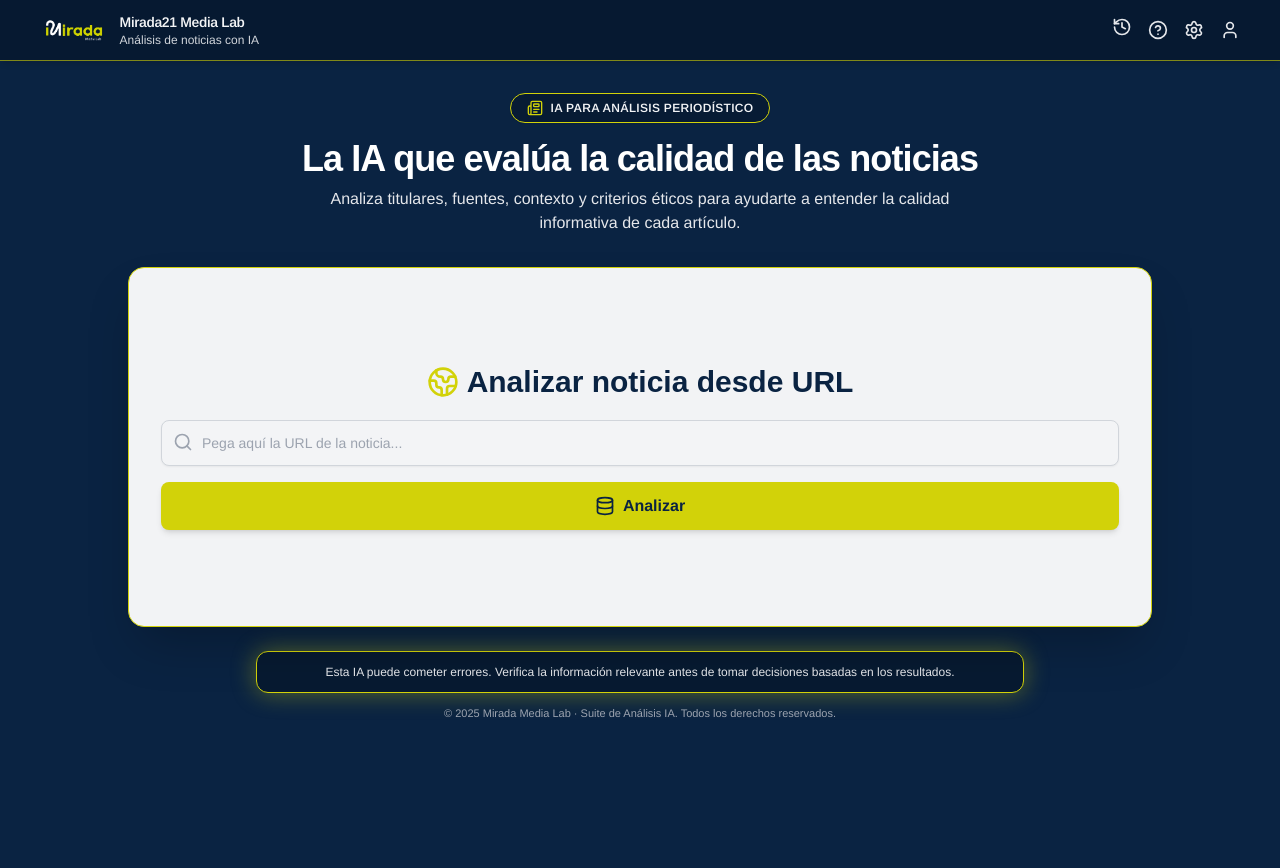
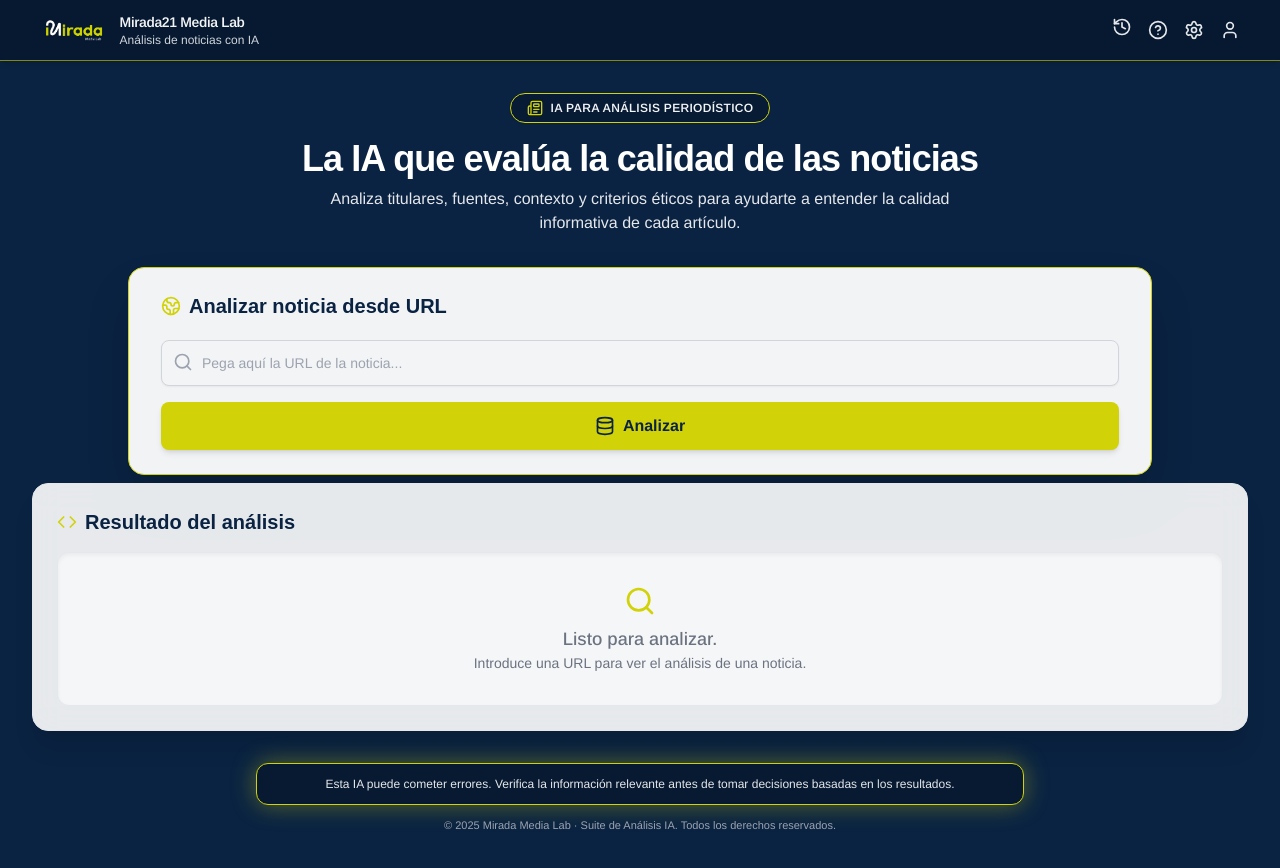
Before and after one commit to AdeSantosSierra/hemingwai, a React (Vite) app in the folder frontend/: page / in a window 1280 px wide. Shown: the top 868 px of the page. Before the commit the page ends 800 px from the top, so only its background shows below. Built offline with nearby package versions, Linux system fonts and the light colour scheme; a web font is replaced by a local one.

Commit message:
pequeño ajuste de los pop up de resultados

```diff
--- a/frontend/src/App.jsx
+++ b/frontend/src/App.jsx
@@ -41,6 +41,17 @@ function App() {
       }
     } catch (e) {
       console.error('Error al cargar historial:', e);
+    }
+
+    // Detectar ruta /analisis/:id al montar
+    const path = window.location.pathname;
+    const match = path.match(/^\/analisis\/([^/]+)/);
+    if (match) {
+      const id = match[1];
+      if (id) {
+        // Ejecutar búsqueda automáticamente
+        handleBuscarNoticia(id);
+      }
     }
   }, []);
 
@@ -135,6 +146,7 @@ function App() {
                 id: crypto.randomUUID(),
                 query: query,
                 title: data.titulo,
+                url: data.url,
                 timestamp: Date.now()
             });
         }
@@ -158,7 +170,7 @@ function App() {
 
   return (
     <div className="min-h-screen flex flex-col bg-[#0A2342] text-gray-100 font-sans">
-      <Toaster position="top-right" richColors />
+      <Toaster position="top-center" richColors />
 
       {/* Barra superior */}
       <header className="w-full border-b border-lima/60 bg-[#071A31]/95 backdrop-blur flex items-center justify-between px-6 sm:px-10 py-3 shadow-md sticky top-0 z-50">
@@ -229,23 +241,9 @@ function App() {
 
           {/* Tarjeta de búsqueda */}
           <section className="mb-2">
-            <div
-              className={`bg-white/95 backdrop-blur-lg shadow-2xl rounded-2xl border border-lima px-6 sm:px-8 max-w-5xl mx-auto transition-all duration-500 hover:shadow-lima-500/20 ${
-                estadoBusqueda === 'idle' ? 'py-16 sm:py-24' : 'py-6'
-              }`}
-            >
-              <h2
-                className={`font-semibold mb-5 text-[#0A2342] flex items-center gap-2 transition-all duration-500 ${
-                  estadoBusqueda === 'idle'
-                    ? 'text-2xl sm:text-3xl justify-center mb-10'
-                    : 'text-lg sm:text-xl'
-                }`}
-              >
-                <Globe2
-                  className={`text-lima transition-all duration-500 ${
-                    estadoBusqueda === 'idle' ? 'w-8 h-8' : 'w-5 h-5'
-                  }`}
-                />
+            <div className="bg-white/95 backdrop-blur-lg shadow-2xl rounded-2xl border border-lima px-6 sm:px-8 py-6 max-w-5xl mx-auto transition-all duration-300 hover:shadow-lima-500/20">
+              <h2 className="text-lg sm:text-xl font-semibold mb-5 text-[#0A2342] flex items-center gap-2">
+                <Globe2 className="w-5 h-5 text-lima" />
                 Analizar noticia desde URL
               </h2>
 
@@ -285,8 +283,7 @@ function App() {
           </section>
 
           {/* Resultados */}
-          {estadoBusqueda !== 'idle' && (
-            <section className="mb-8 animate-fade-in">
+          <section className="mb-8">
             <div className="bg-white/90 backdrop-blur-lg rounded-2xl shadow-xl border border-gray-200 p-6 transition-all duration-500">
               <h3 className="text-lg sm:text-xl font-semibold mb-4 text-[#0A2342] flex items-center gap-2">
                 <Code className="w-5 h-5 text-lima" />
@@ -298,7 +295,6 @@ function App() {
               />
             </div>
           </section>
-          )}
 
           {/* Footer */}
           <footer className="mt-6 mb-2">
```
Lines whose indentation alone changed are shown as unchanged.
